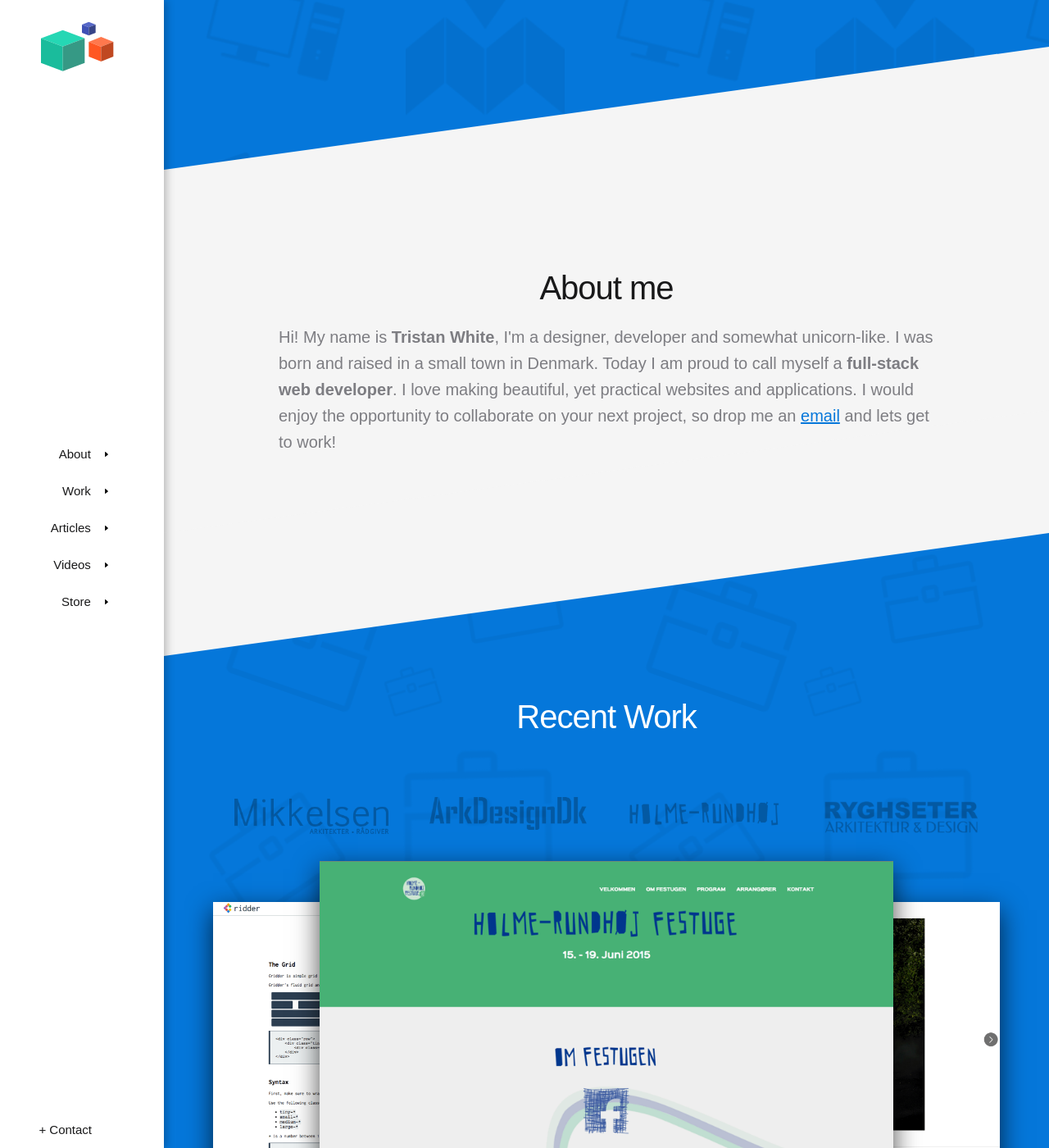
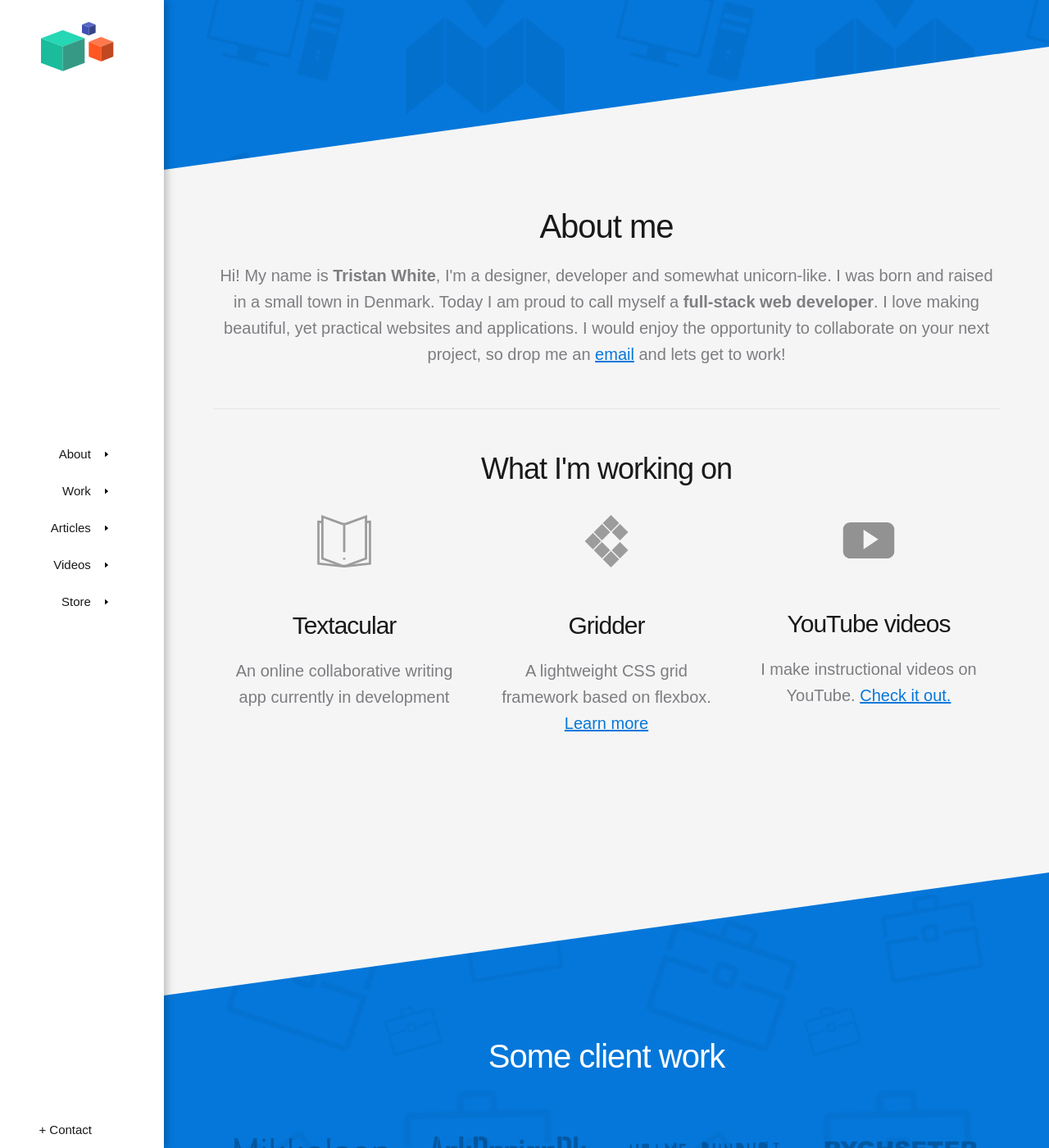
Before and after one commit to triss90405/tristanwhite.dev, a Jekyll site: the page built from index.html, in a window 1280 px wide and 1400 px high, scrolled down 353 px. Shown: the whole window at 82% size. Built offline with Jekyll 4.4.1, drawn with Linux system fonts in a browser that asks for light colours; nearby versions of some CDN libraries.

Commit message:
Revamped about me section

```diff
--- a/_includes/head.html
+++ b/_includes/head.html
@@ -11,6 +11,6 @@
   <link rel="canonical" href="{{ page.url | replace:'index.html','' | prepend: site.baseurl | prepend: site.url }}">
   <link rel="alternate" type="application/rss+xml" title="{{ site.title }}" href="{{ "/feed.xml" | prepend: site.baseurl | prepend: site.url }}">
 
-  <!-- <script src="https://use.typekit.net/ynf7arc.js"></script>
-  <script>try{Typekit.load({ async: true });}catch(e){}</script> -->
+  <script src="https://use.typekit.net/ynf7arc.js"></script>
+  <script>try{Typekit.load({ async: true });}catch(e){}</script>
 </head>
--- a/assets/css/style.css
+++ b/assets/css/style.css
@@ -1446,13 +1446,25 @@ section#about {
     section#about {
       text-align: center; } }
   section#about .intro-video {
-    padding: 75px 0; }
-    section#about .intro-video h1 {
+    padding: 0 0 150px 0; }
+    section#about .intro-video hr {
+      margin: 50px 0; }
+    section#about .intro-video h1, section#about .intro-video h2 {
       margin-top: 45px;
       text-align: center; }
     section#about .intro-video p {
       font-size: 2rem;
+      text-align: center;
       color: #7d7d82; }
+    section#about .intro-video .current {
+      text-align: center; }
+      section#about .intro-video .current svg {
+        opacity: 0.4;
+        -webkit-transform: scale(0.7);
+            -ms-transform: scale(0.7);
+                transform: scale(0.7); }
+      section#about .intro-video .current p {
+        margin: 5%; }
   section#about:after {
     content: "";
     width: 0;
--- a/index.html
+++ b/index.html
@@ -52,9 +52,55 @@ layout: default
    <div class="intro-video">
       <div class="container">
          <div class="row">
-            <div class="medium-10 medium-offset-1">
+            <div class="tiny-12">
                <h1>About me</h1>
                <p>Hi! My name is <strong>Tristan White</strong>, I'm a designer, developer and somewhat unicorn-like. I was born and raised in a small town in Denmark. Today I am proud to call myself a <strong>full-stack web developer</strong>. I love making beautiful, yet practical websites and applications. I would enjoy the opportunity to collaborate on your next project, so drop me an <a href="mailto:olver.tristan@gmail.com.com?Subject=Hi%20Tristan" target="_top">email</a> and lets get to work!</p>
+                <hr>
+                <h2>What I'm working on</h2>
+                <div class="row current">
+                  <div class="small-4">
+                    <svg width="94px" height="92px" viewBox="0 0 94 92" version="1.1" xmlns="http://www.w3.org/2000/svg" xmlns:xlink="http://www.w3.org/1999/xlink" xmlns:sketch="http://www.bohemiancoding.com/sketch/ns">
+                      <g id="Page-1" stroke="none" stroke-width="1" fill="none" fill-rule="evenodd" sketch:type="MSPage">
+                        <g id="Artboard-1" sketch:type="MSArtboardGroup" transform="translate(-292.000000, -110.000000)" stroke="#19191A" stroke-width="4">
+                          <g id="book" sketch:type="MSLayerGroup" transform="translate(294.000000, 113.000000)">
+                            <path d="M39.8144188,85.0895233 L7,73 L7,7.10542736e-15 L39.8144188,12.0895233 C43.1615067,13.3226623 46.8384934,13.3226623 50.1855774,12.0895233 L83,7.10542736e-15 L83,73 L50.1855774,85.0895233 C46.8384933,86.3226624 43.1615067,86.3226624 39.8144188,85.0895233 L39.8144188,85.0895233 Z" id="Shape" sketch:type="MSShapeGroup"></path>
+                            <path d="M45,62.0419388 L45,13" id="Shape" sketch:type="MSShapeGroup"></path>
+                            <path d="M45,75 L45,72.0419388" id="Shape" sketch:type="MSShapeGroup"></path>
+                            <path d="M83.128746,9.7634735 L90,9 L90,82 L46.6564713,86.8159485 C45.555542,86.9382706 44.4444581,86.9382706 43.3435288,86.8159485 L0,82 L0,9 L6.8712578,9.7634735" id="Shape" sketch:type="MSShapeGroup"></path>
+                          </g>
+                        </g>
+                      </g>
+                    </svg>
+                    <h3>Textacular</h3>
+                    <p>An online collaborative writing app currently in development</p>
+                  </div>
+                  <div class="small-4">
+                    <svg width="94px" height="92px" viewBox="0 0 189 228" version="1.1" xmlns="http://www.w3.org/2000/svg" xmlns:xlink="http://www.w3.org/1999/xlink" xmlns:sketch="http://www.bohemiancoding.com/sketch/ns">
+                      <g id="Page-1" stroke="none" stroke-width="1" fill="none" fill-rule="evenodd" sketch:type="MSPage">
+                        <g id="gridder-logo" sketch:type="MSLayerGroup" transform="translate(114.000000, 113.292893) rotate(45.000000) translate(-114.000000, -113.292893) translate(33.500000, 32.792893)">
+                          <rect id="Rectangle-1" fill="#19191A" sketch:type="MSShapeGroup" x="56" y="1" width="50" height="50"></rect>
+                          <rect id="Rectangle-2" fill="#19191A" sketch:type="MSShapeGroup" x="1" y="1" width="50" height="50"></rect>
+                          <rect id="Rectangle-3" fill="#19191A" sketch:type="MSShapeGroup" x="1" y="56" width="50" height="50"></rect>
+                          <rect id="Rectangle-4" fill="#19191A" sketch:type="MSShapeGroup" x="1" y="111" width="50" height="50"></rect>
+                          <rect id="Rectangle-5" fill="#19191A" sketch:type="MSShapeGroup" x="56" y="111" width="50" height="50"></rect>
+                          <rect id="Rectangle-6" fill="#19191A" sketch:type="MSShapeGroup" x="111" y="111" width="50" height="50"></rect>
+                          <rect id="Rectangle-7" fill="#19191A" sketch:type="MSShapeGroup" x="111" y="56" width="50" height="50"></rect>
+                        </g>
+                      </g>
+                    </svg>
+                    <h3>Gridder</h3>
+                    <p>A lightweight CSS grid framework based on flexbox. <a href="https://gridder.io" target="_top" title="https://gridder.io">Learn more</a></p>
+                  </div>
+                  <div class="small-4">
+                  <svg version="1.1" id="Capa_1" xmlns="http://www.w3.org/2000/svg" xmlns:xlink="http://www.w3.org/1999/xlink" x="0px" y="0px" width="90px" height="90px" viewBox="0 0 90 90" style="enable-background:new 0 0 90 90;" xml:space="preserve">
+                    <g>
+                      <path id="YouTube__x28_alt_x29_" d="M90,26.958C90,19.525,83.979,13.5,76.55,13.5h-63.1C6.021,13.5,0,19.525,0,26.958v36.084C0,70.475,6.021,76.5,13.45,76.5h63.1C83.979,76.5,90,70.475,90,63.042V26.958z M36,60.225V26.33l25.702,16.947L36,60.225z"/>
+                    </g>
+                  </svg>
+                  <h3>YouTube videos</h3>
+                  <p>I make instructional videos on YouTube. <a href="https://www.youtube.com/channel/UCxnhnHu17q4Zk4m9-7BL5dw" title="https://www.youtube.com/channel/UCxnhnHu17q4Zk4m9-7BL5dw" target="_top">Check it out.</a></p>
+                  </div>
+                </div>
             </div>
          </div>
       </div>
@@ -65,7 +111,7 @@ layout: default
 <!-- Work Section -->
 <section id="work">
   <div class="container">
-    <h1>Recent Work</h1>
+    <h1>Some client work</h1>
     <div class="row">
       <div class="small-3"><img class="client-logo" src="assets/img/work/logo_arkm.png" alt="arkm logo"></div>
       <div class="small-3"><img class="client-logo" src="assets/img/work/logo_arkdesigndk.png" alt="arkdesigndk logo"></div>
```
Also changed, not shown: assets/css/3-pages/_home.scss (+17 -3 lines), 13 other files.
